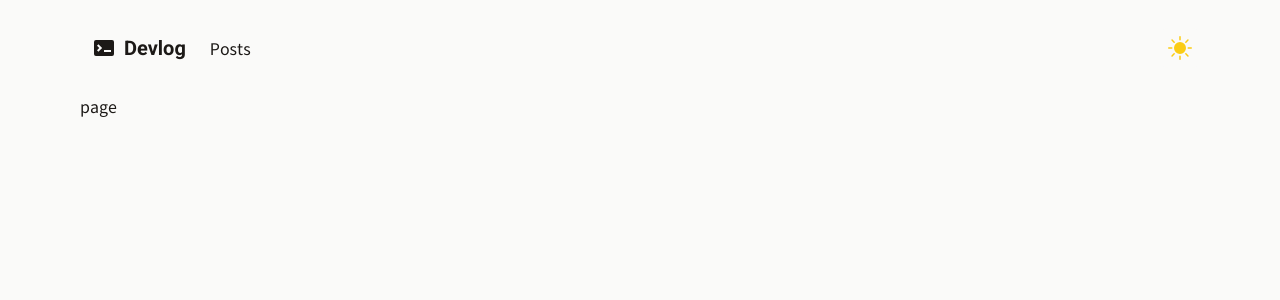
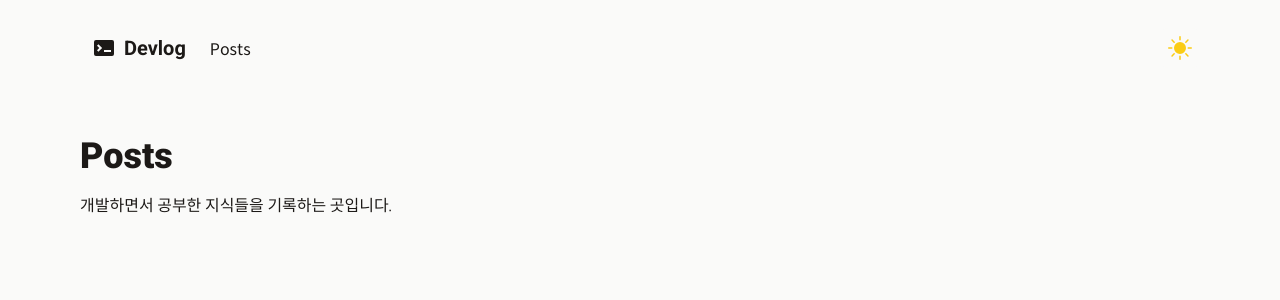
Before and after one commit to JIMIN1020/dev-log, a Next.js app: page /posts in a window 1280 px wide. Shown: the top 300 px of the page. Built offline with nearby package versions, Linux system fonts and the light colour scheme.

Commit message:
[Refactor]: PageTitle 컴포넌트 생성 및 통일

```diff
--- a/src/app/page.tsx
+++ b/src/app/page.tsx
@@ -1,9 +1,14 @@
-import TitleBanner from '@/components/home/TitleBanner';
+import PageTitle from '@/components/common/PageTitle';
 
 export default function Home() {
   return (
     <div>
-      <TitleBanner />
+      <PageTitle title='Jimin Ryu'>
+        JavaScript, TypeScript를 기반으로{' '}
+        <strong className='font-black'>웹 개발</strong>을 공부하고 있습니다.{' '}
+        <br />
+        이곳은 개발을 공부하며 쌓은 지식을 기록하는 공간입니다.
+      </PageTitle>
     </div>
   );
 }
--- a/src/app/posts/page.tsx
+++ b/src/app/posts/page.tsx
@@ -1,3 +1,11 @@
+import PageTitle from '@/components/common/PageTitle';
+
 export default function Posts() {
-  return <div>page</div>;
+  return (
+    <div>
+      <PageTitle title='Posts'>
+        개발하면서 공부한 지식들을 기록하는 곳입니다.
+      </PageTitle>
+    </div>
+  );
 }
--- /dev/null
+++ b/src/components/common/PageTitle.tsx
@@ -0,0 +1,15 @@
+import React, { ReactNode } from 'react';
+
+type TitleBannerProps = {
+  title: string;
+  children: React.ReactNode;
+};
+
+export default function PageTitle({ title, children }: TitleBannerProps) {
+  return (
+    <div className='flex flex-col gap-4 py-[40px]'>
+      <h2 className='text-4xl font-roboto font-black'>{title}</h2>
+      <p className='text-base leading-7'>{children}</p>
+    </div>
+  );
+}
--- a/src/components/home/TitleBanner.tsx
+++ /dev/null
@@ -1,15 +0,0 @@
-import React from 'react';
-
-export default function TitleBanner() {
-  return (
-    <div className='flex flex-col gap-4 py-[40px]'>
-      <h2 className='text-4xl font-roboto font-black'>Jimin Ryu</h2>
-      <p className='text-base leading-7'>
-        JavaScript, TypeScript를 기반으로{' '}
-        <strong className='font-black'>웹 개발</strong>을 공부하고 있습니다.{' '}
-        <br />
-        이곳은 개발을 공부하며 쌓은 지식을 기록하는 공간입니다.
-      </p>
-    </div>
-  );
-}
```
